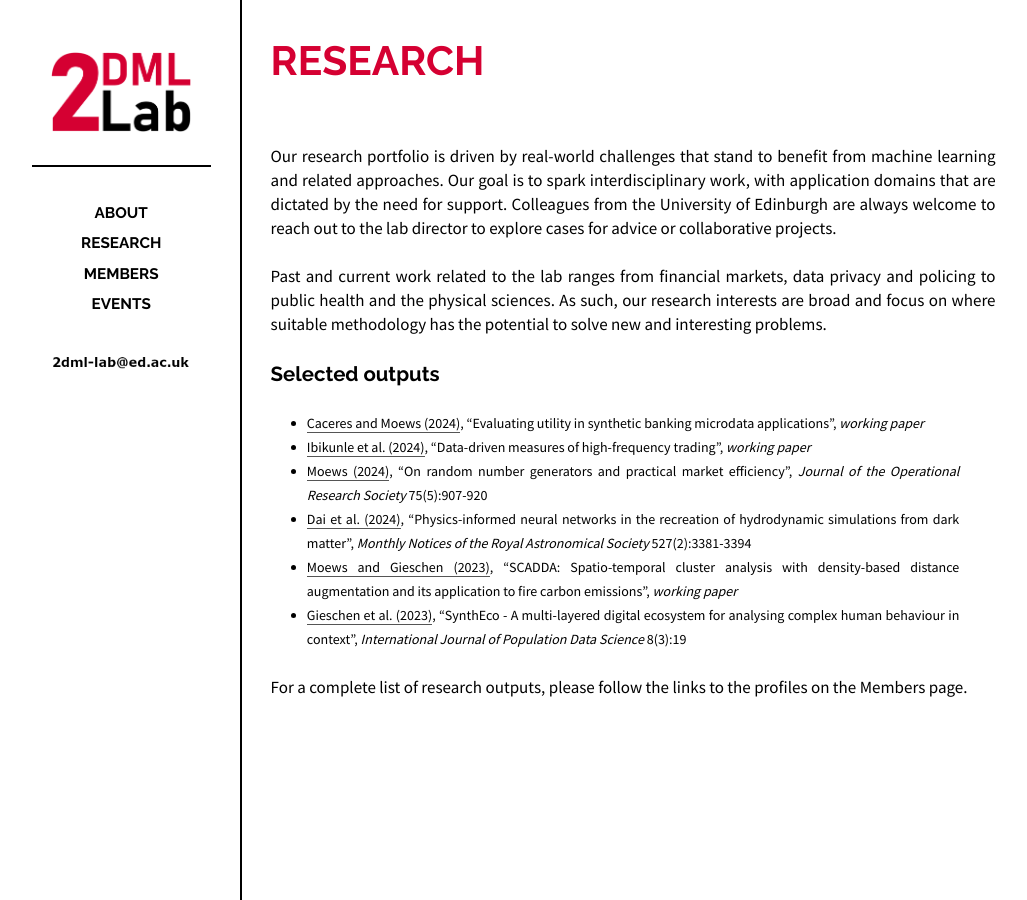
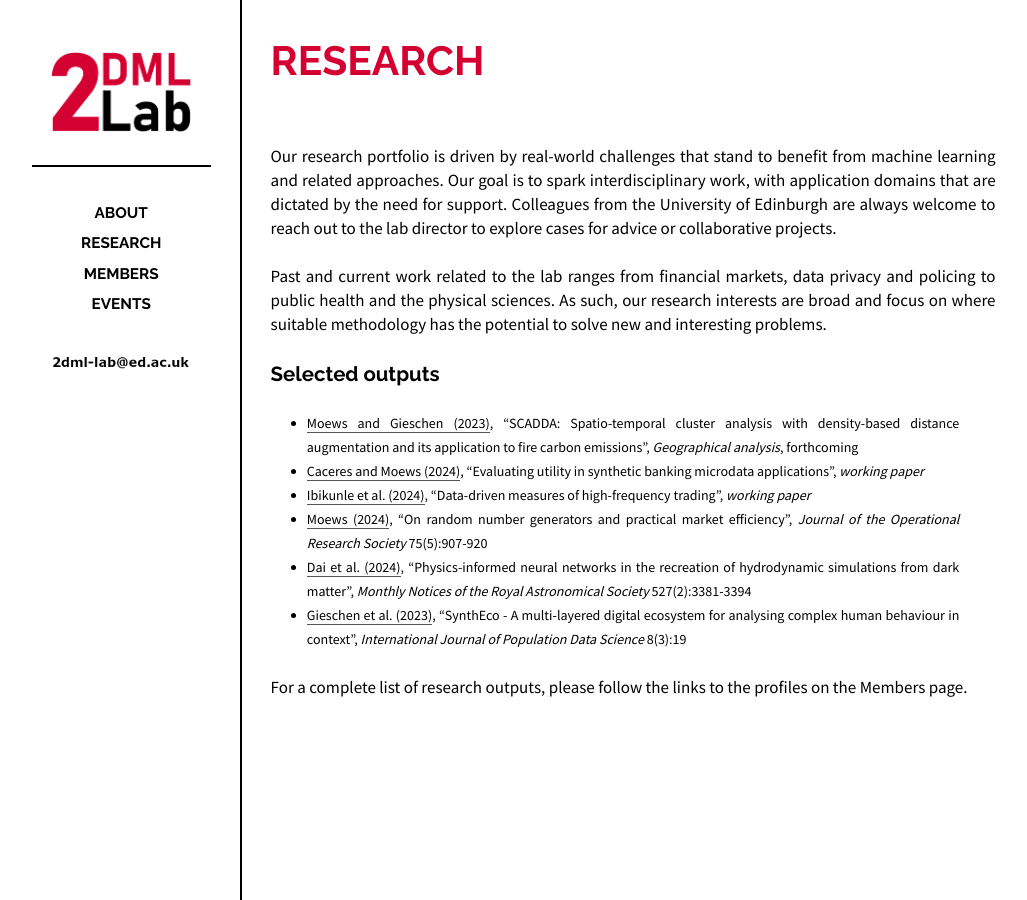
Before and after one commit to 2dml-lab/2dml-lab.github.io, a Jekyll site: the page built from _posts/2024-02-03-research.md, in a window 1280 px wide. Shown: the whole page, without its empty margins (118-1145 px from the left). Built offline with Jekyll 4.4.1, drawn with Linux system fonts in a browser that asks for light colours.

Commit message:
Update 2024-02-03-research.md

```diff
--- a/_posts/2024-02-03-research.md
+++ b/_posts/2024-02-03-research.md
@@ -14,11 +14,11 @@ Past and current work related to the lab ranges from financial markets, data pri
 
 ## Selected outputs
 
+- [Moews and Gieschen (2023)](https://arxiv.org/abs/2311.04290), "SCADDA: Spatio-temporal cluster analysis with density-based distance augmentation and its application to fire carbon emissions", _Geographical analysis_, forthcoming
 - [Caceres and Moews (2024)](https://arxiv.org/abs/2410.22519), "Evaluating utility in synthetic banking microdata applications", _working paper_
 - [Ibikunle et al. (2024)](https://arxiv.org/abs/2405.08101), "Data-driven measures of high-frequency trading", _working paper_
 - [Moews (2024)](https://doi.org/10.1080/01605682.2023.2219292), "On random number generators and practical market efficiency", _Journal of the Operational Research Society_ 75(5):907-920
 - [Dai et al. (2024)](https://doi.org/10.1093/mnras/stad3394), "Physics-informed neural networks in the recreation of hydrodynamic simulations from dark matter", _Monthly Notices of the Royal Astronomical Society_ 527(2):3381-3394
-- [Moews and Gieschen (2023)](https://arxiv.org/abs/2311.04290), "SCADDA: Spatio-temporal cluster analysis with density-based distance augmentation and its application to fire carbon emissions", _working paper_
 - [Gieschen et al. (2023)](https://doi.org/10.23889/ijpds.v8i3.2285), "SynthEco - A multi-layered digital ecosystem for analysing complex human behaviour in context", _International Journal of Population Data Science_ 8(3):19
 
 <br>
```
